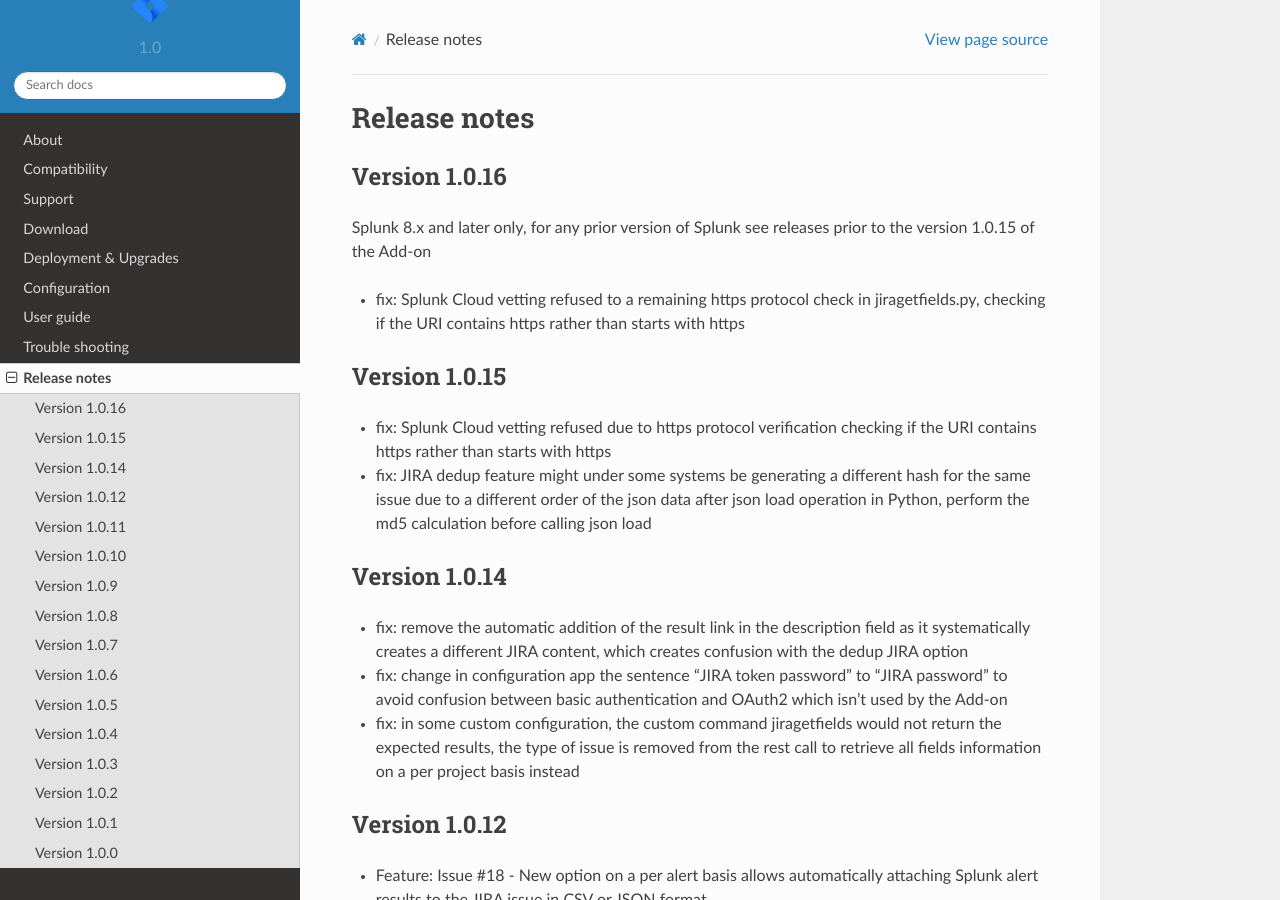
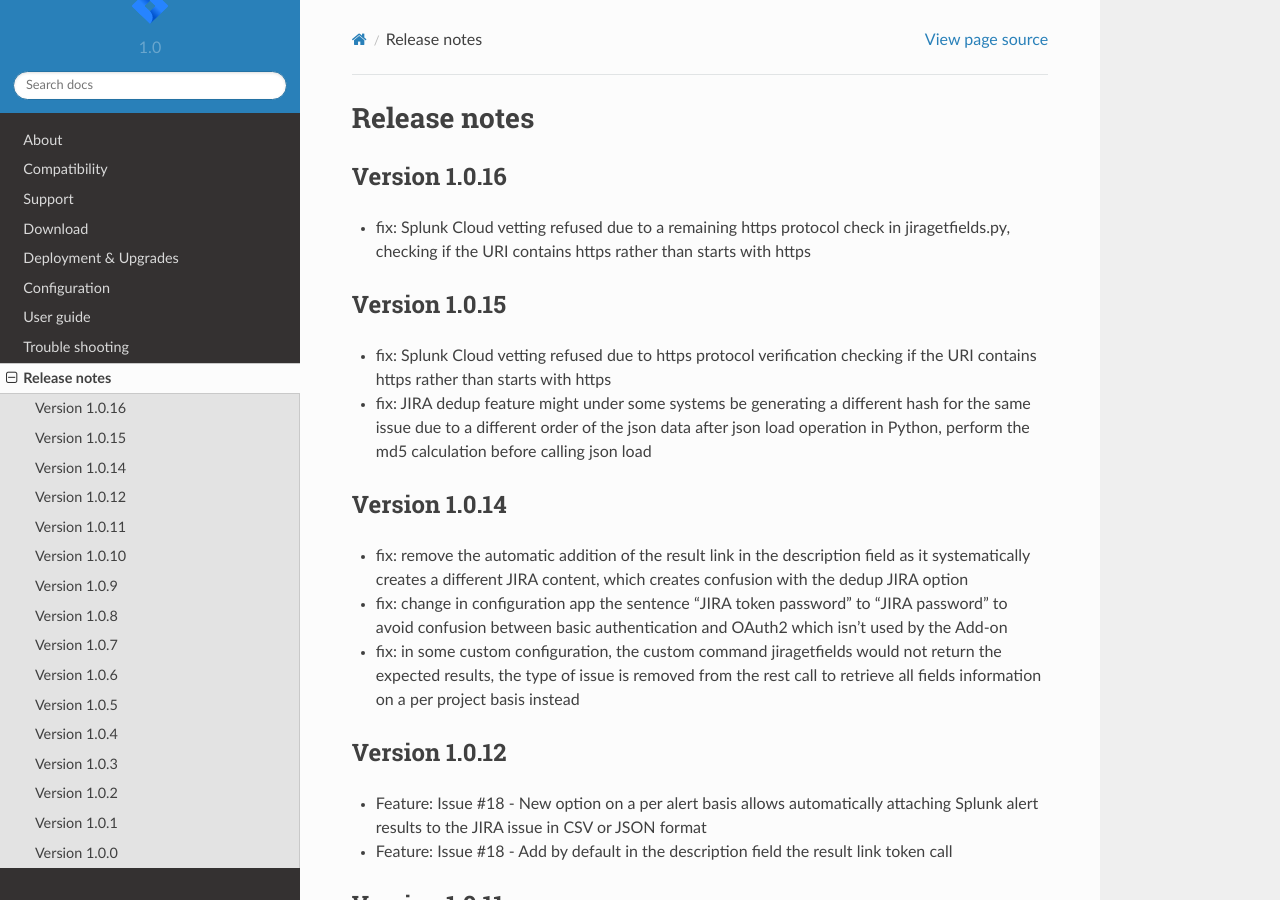
Before and after one commit to guilhemmarchand/TA-jira-service-desk-simple-addon, a Sphinx documentation site: the page built from docs/releasenotes.rst, in a window 1280 px wide and 900 px high. Built offline with Sphinx 7.4.7 and the Read the Docs theme 2.0.0, drawn with Linux system fonts in a browser that asks for light colours.

Commit message:
Fix release notes

```diff
--- a/docs/releasenotes.rst
+++ b/docs/releasenotes.rst
@@ -4,9 +4,7 @@
 Version 1.0.16
 ==============
 
-Splunk 8.x and later only, for any prior version of Splunk see releases prior to the version 1.0.15 of the Add-on
-
-- fix: Splunk Cloud vetting refused to a remaining https protocol check in jiragetfields.py, checking if the URI contains https rather than starts with https
+- fix: Splunk Cloud vetting refused due to a remaining https protocol check in jiragetfields.py, checking if the URI contains https rather than starts with https
 
 Version 1.0.15
 ==============
```
